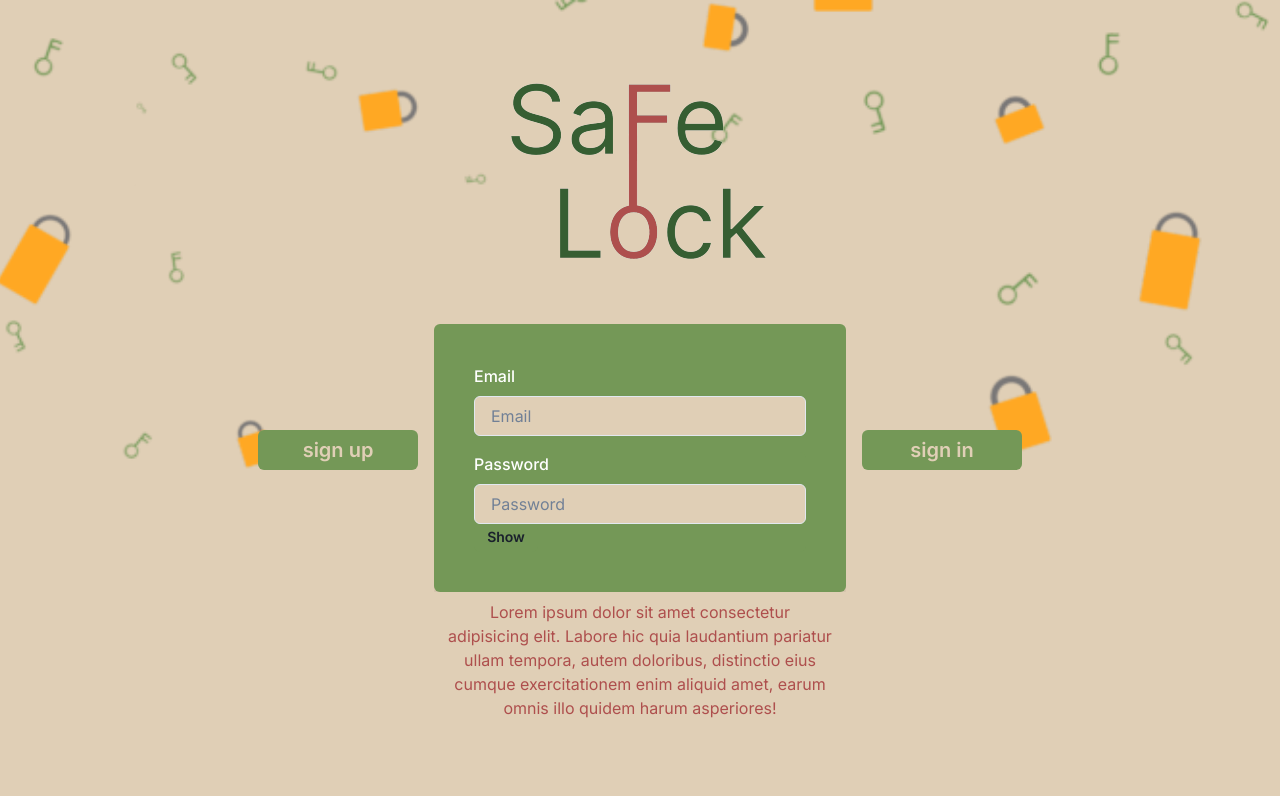
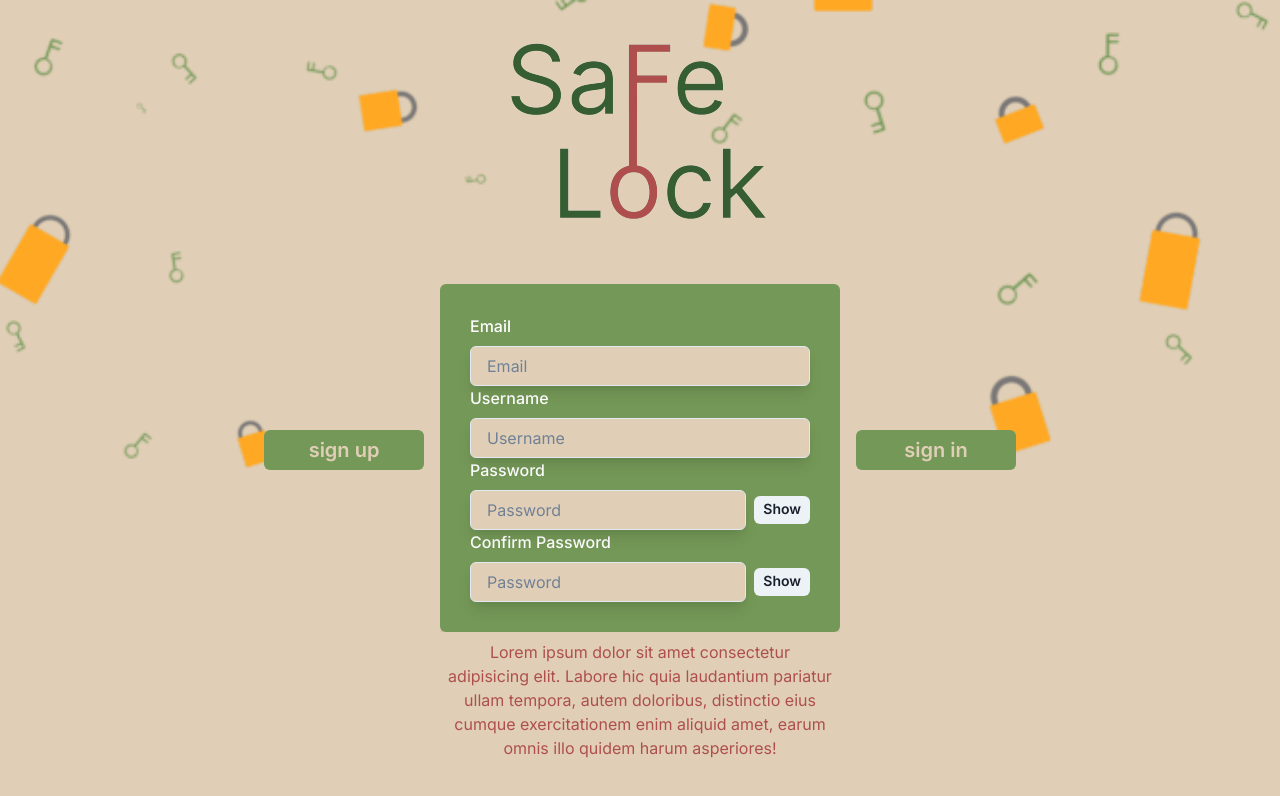
Before and after one commit to salamaaya/SafeLock, a React (Vite) app in the folder frontend/: page / in a window 1280 px wide. Both pictures are taken after a click on the button "sign up". Shown: the top 796 px of the page. Built offline with nearby package versions, Linux system fonts and the light colour scheme.

Commit message:
Signin/up forms

```diff
--- /dev/null
+++ b/frontend/src/components/FormSignin.jsx
@@ -0,0 +1,44 @@
+import {useState, React} from 'react'
+import { Button, useDisclosure, Collapse, Box, FormControl, FormLabel, Input, FormErrorMessage } from '@chakra-ui/react';
+import PasswordInput from './PasswordInput';
+
+const FormSignin = ( {text}, {form} ) => {
+  const { isOpen, onToggle } = useDisclosure()
+  const [input, setInput] = useState('')
+
+  const handleInputChange = (e) => setInput(e.target.value)
+
+  return (
+    <>
+      <Button
+        onClick={ onToggle }
+        bg={'#749857'}
+        color={'#E0CFB6'}
+        _hover={{bg:'#365E32'}}
+        fontSize={'xl'}
+        w={'10vw'}
+        px={'20'}>
+          {text}
+      </Button>
+
+      <Collapse in={isOpen} animateOpacity>
+        <Box
+            boxShadow='lg'
+            p='40px'
+            color='white'
+            mt='4'
+            bg='#749857'
+            rounded='md'
+            shadow='lg'>
+            <FormLabel>Email/Username</FormLabel>
+            <Input boxShadow='lg' bg='#E0CFB6' type='email' value={input} onChange={handleInputChange} placeholder='Email/Username' />
+
+            <FormLabel>Password</FormLabel>
+            <PasswordInput/>
+        </Box>
+    </Collapse>
+  </>
+  )
+}
+
+export default FormSignin;
--- a/frontend/src/components/FormButton.jsx
+++ b/frontend/src/components/FormSignup.jsx
@@ -1,8 +1,8 @@
 import {useState, React} from 'react'
-import { Button, useDisclosure, Collapse, Box, FormControl, FormLabel, Input, FormErrorMessage } from '@chakra-ui/react';
+import { Button, useDisclosure, Collapse, Box, FormLabel, Input } from '@chakra-ui/react';
 import PasswordInput from './PasswordInput';
 
-const FormButton = ( {text}, {form}) => {
+const FormSignup = ( {text}, {form} ) => {
   const { isOpen, onToggle } = useDisclosure()
   const [input, setInput] = useState('')
 
@@ -23,14 +23,23 @@ const FormButton = ( {text}, {form}) => {
 
       <Collapse in={isOpen} animateOpacity>
         <Box
-            p='40px'
+            p='30px'
             color='white'
             mt='4'
             bg='#749857'
             rounded='md'
             shadow='lg'>
+
             <FormLabel>Email</FormLabel>
-            <Input bg='#E0CFB6' type='email' value={input} onChange={handleInputChange} placeholder='Email' />
+            <Input boxShadow='lg' bg='#E0CFB6' type='email' value={input} onChange={handleInputChange} placeholder='Email' />
+
+            <FormLabel>Username</FormLabel>
+            <Input boxShadow='lg' bg='#E0CFB6' type='email' value={input} onChange={handleInputChange} placeholder='Username'/>
+
+            <FormLabel>Password</FormLabel>
+            <PasswordInput/>
+
+            <FormLabel>Confirm Password</FormLabel>
             <PasswordInput/>
         </Box>
     </Collapse>
@@ -38,4 +47,4 @@ const FormButton = ( {text}, {form}) => {
   )
 }
 
-export default FormButton;
+export default FormSignup;
--- a/frontend/src/components/PasswordInput.jsx
+++ b/frontend/src/components/PasswordInput.jsx
@@ -1,5 +1,5 @@
 import {useState, React} from 'react'
-import { Input, InputRightElement, Button, Box, FormLabel } from '@chakra-ui/react';
+import { Input, Button, HStack } from '@chakra-ui/react';
 
 const PasswordInput = () => {
     const [show, setShow] = useState(false)
@@ -7,18 +7,14 @@ const PasswordInput = () => {
     const [input, setInput] = useState('')
     const handleInputChange = (e) => setInput(e.target.value)
   return (
-         <Box
-            color='white'
-            mt='4'
-            bg='#749857'
-            rounded='md'
-         >
-            <FormLabel>Password</FormLabel>
-            <Input bg='#E0CFB6' type={show ? 'text' : 'password'} value={input} onChange={handleInputChange} placeholder='Password' />
-            <Button h='1.75rem' size='sm' bg={'#749857'} _hover={{bg:'#365E32'}} w={'5vw'} onClick={handleClick}>
-                {show ? 'Hide' : 'Show'}
-            </Button>
-        </Box>
+         <>
+            <HStack>
+              <Input boxShadow='lg' bg='#E0CFB6' type={show ? 'text' : 'password'} value={input} onChange={handleInputChange} placeholder='Password' />
+              <Button h='1.75rem' size='sm' _hover={{bg:'#365E32'}} w={'5vw'} onClick={handleClick}>
+                  {show ? 'Hide' : 'Show'}
+              </Button>
+            </HStack>
+        </>
 
   )
 }
--- a/frontend/src/pages/HomePage.jsx
+++ b/frontend/src/pages/HomePage.jsx
@@ -8,7 +8,8 @@ import {
   Box,
   HStack,
 } from "@chakra-ui/react";
-import FormButton from "../components/FormButton";
+import FormSignin from "../components/FormSignin";
+import FormSignup from "../components/FormSignup";
 
 const HomePage = () => {
   return (
@@ -21,8 +22,8 @@ const HomePage = () => {
           </Heading>
 
           <HStack spacing={4}>
-            <FormButton text={"sign up"} form={"signup"} />
-            <FormButton text={"sign in"} form={"signin"} />
+            <FormSignup text={"sign up"}/>
+            <FormSignin text={"sign in"}/>
           </HStack>
 
           <Box justifyContent={"center"}>
```
